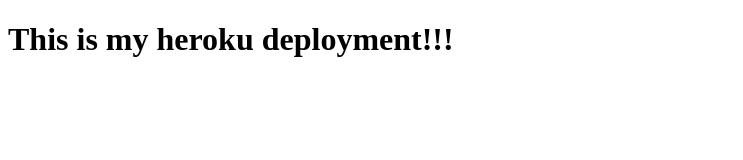
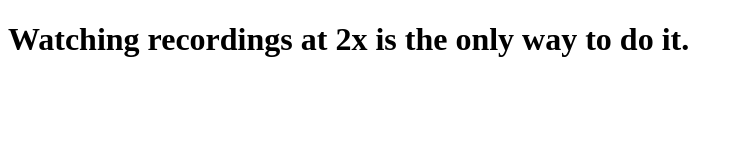
Before and after one commit to kylebaugh/deployment-demo1, a website: page index.html in a window 1280 px wide. Shown: the whole page, without its empty margins (0-743 px from the left). Drawn offline with Linux system fonts and the light colour scheme.

Commit message:
changed message

```diff
--- a/index.html
+++ b/index.html
@@ -7,6 +7,6 @@
   <title>Heroku Test</title>
 </head>
 <body>
-  <h1>This is my heroku deployment!!!</h1>
+  <h1>Watching recordings at 2x is the only way to do it.</h1>
 </body>
 </html>
```
